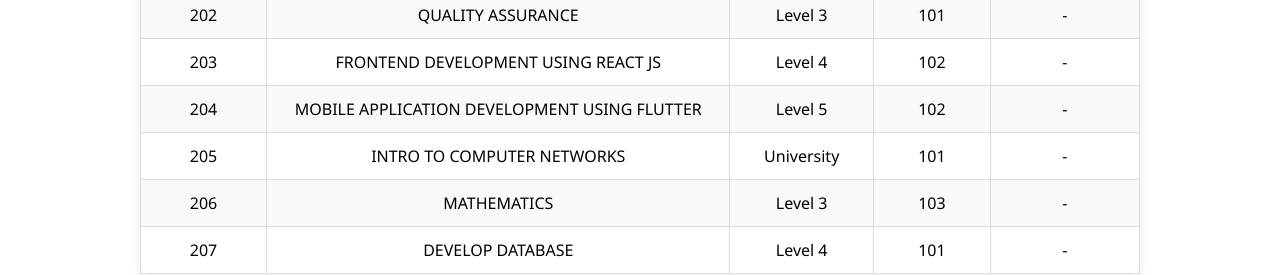
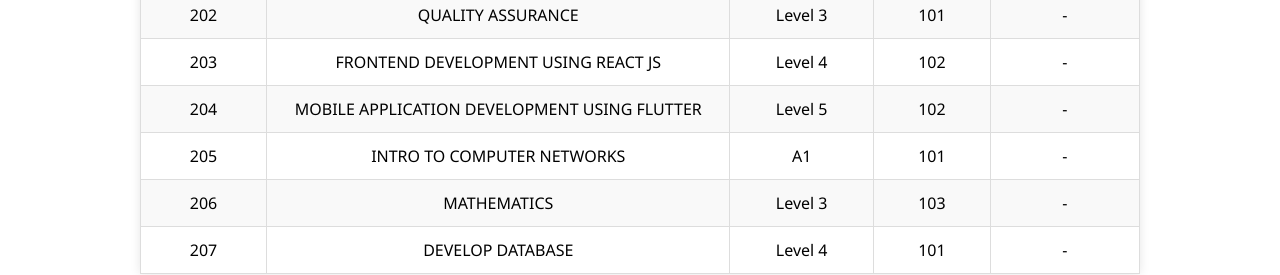
Before and after one commit to Danie5055/naeldsolutions, a React (Create React App) app: page /NotesAndTrainers in a window 1280 px wide. Shown: the part 1000-1275 px from the top of the page. Built offline with nearby package versions, Linux system fonts and the light colour scheme.

Commit message:
Update NotesAndTrainers.jsx

```diff
--- a/src/components/NotesAndTrainers.jsx
+++ b/src/components/NotesAndTrainers.jsx
@@ -26,7 +26,7 @@
   { id: 202, subject: 'QUALITY ASSURANCE', level: 'Level 3', trainerId: 101, price: '-' },
   { id: 203, subject: 'FRONTEND DEVELOPMENT USING REACT JS', level: 'Level 4', trainerId: 102, price: '-' },
   { id: 204, subject: 'MOBILE APPLICATION DEVELOPMENT USING FLUTTER', level: 'Level 5', trainerId: 102, price: '-' },
-  { id: 205, subject: 'INTRO TO COMPUTER NETWORKS', level: 'University', trainerId: 101, price: '-' },
+  { id: 205, subject: 'INTRO TO COMPUTER NETWORKS', level: 'A1', trainerId: 101, price: '-' },
   { id: 206, subject: 'MATHEMATICS', level: 'Level 3', trainerId: 103, price: '-'},
   { id: 207, subject: 'DEVELOP DATABASE ', level: 'Level 4', trainerId: 101, price: '-' },
 ];
```
